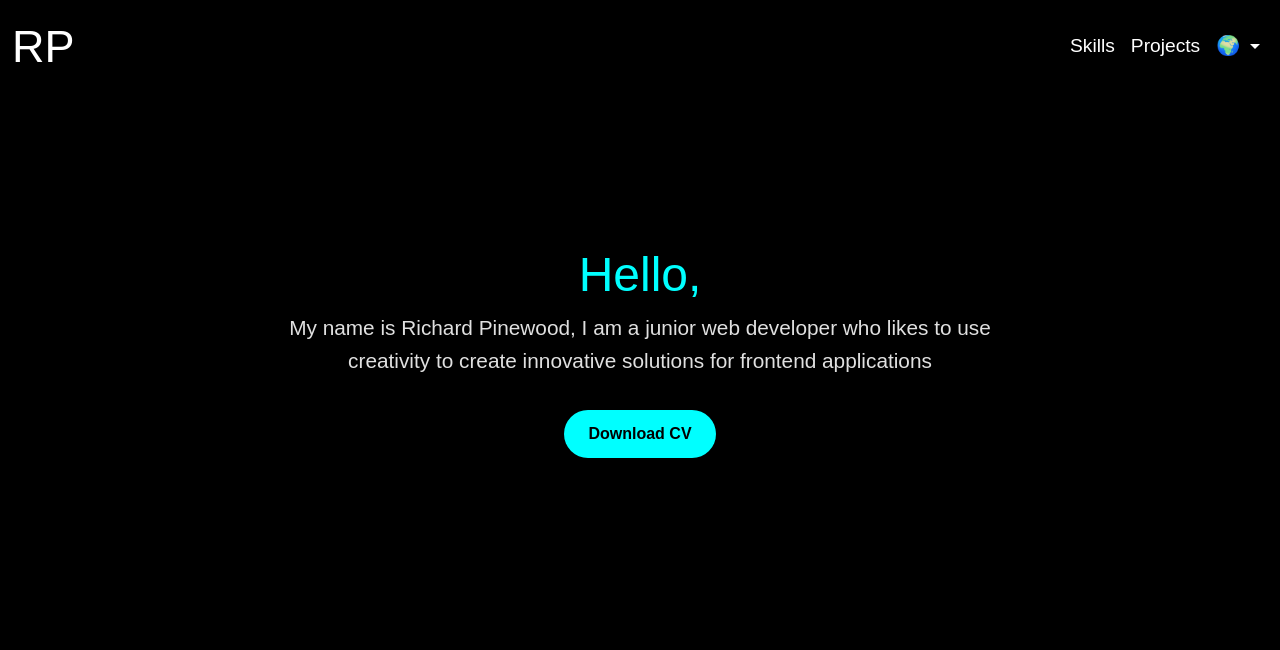
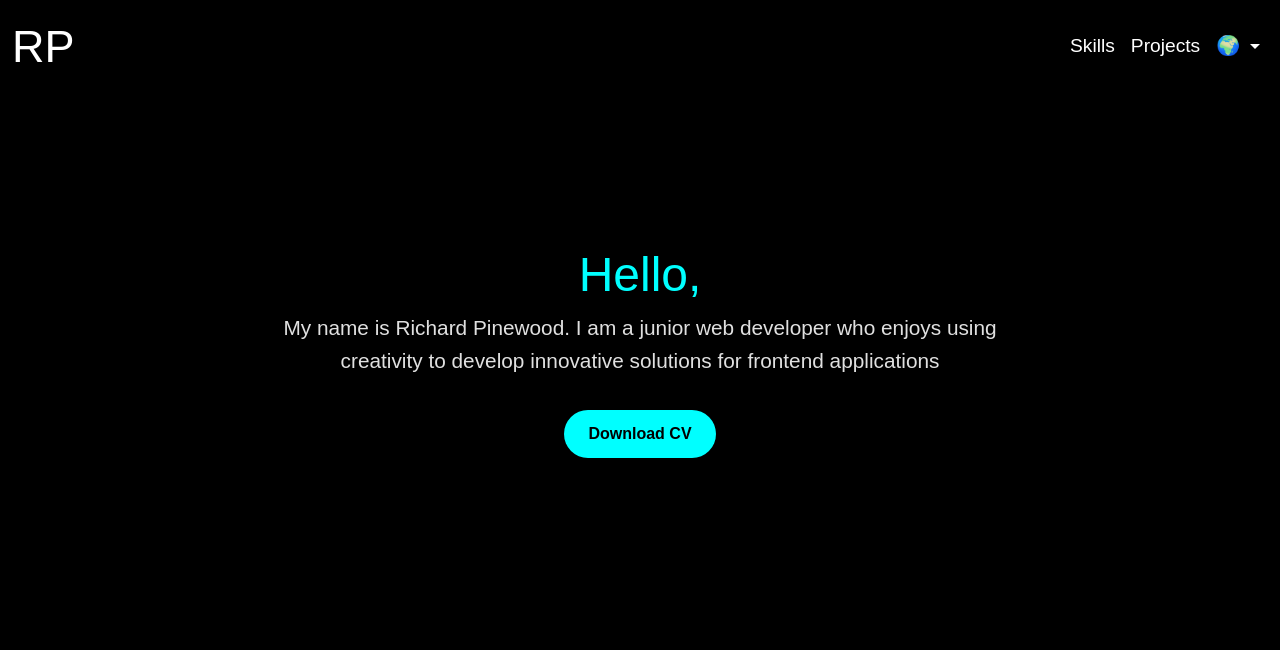
Before and after one commit to RichardPinewood/Portfolio_RP, a website: page index.html in a window 1280 px wide. Shown: the top 650 px of the page. Drawn offline with nearby package versions, Linux system fonts and the light colour scheme.

Commit message:
I am tired of comitting ,jokes xD

```diff
--- a/english.json
+++ b/english.json
@@ -2,7 +2,7 @@
   "habilities": "Skills",
   "projects": "Projects",
   "greeting": "Hello,",
-  "intro": "My name is Richard Pinewood, I am a junior web developer who likes to use creativity to create innovative solutions for frontend applications",
+  "intro": " My name is Richard Pinewood. I am a junior web developer who enjoys using creativity to develop innovative solutions for frontend applications",
   "cvLink": "images/CV_RichardPinewoodEN.png",
   "downloadCV": "Download CV",
   "footer": "© 2025 All Rights Reserved",
--- a/index.html
+++ b/index.html
@@ -97,10 +97,11 @@
       <h3 data-key="greeting">Hello,</h3>
     </div>
     <p class="h4" data-key="intro">
-      My name is Richard Pinewood, I am a junior web developer<br>
-      who likes to use its creativity to devolop innovative solutions<br>
-      for frontend applications
+      My name is Richard Pinewood. I am a junior web developer<br>
+      who enjoys using creativity to develop innovative solutions<br>
+      for frontend applications.
     </p>
+
     <a href="images/CurriculumVitae.png" download="CurriculumVitae" class="btn btn-light" data-key="downloadCV">Download CV</a>
   </div>
 
```
